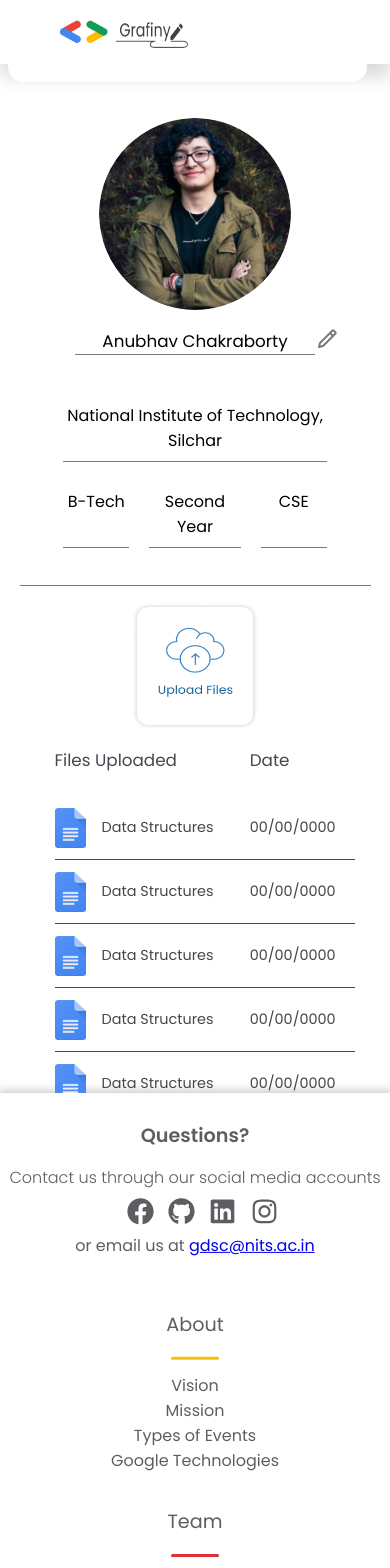
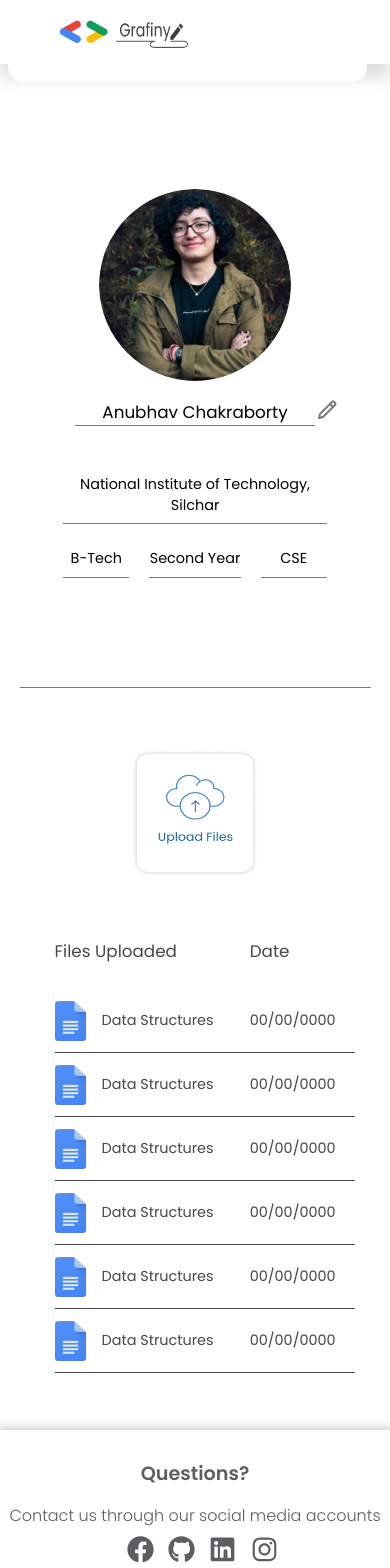
Before and after one commit to gdsc-nits-org/grafiny-client, a React (Vite) app: page /profile in a window 390 px wide. Shown: the top 1568 px of the page. Built offline with nearby package versions, Linux system fonts and the light colour scheme; some icons are missing.

Commit message:
FIX: responsiveness of profile page

```diff
--- a/src/App.jsx
+++ b/src/App.jsx
@@ -28,9 +28,9 @@ const App = () => {
         <Route path="/otp" element={<Otp />} />
         <Route path="/departments/:department/courses" element={<Courses />} />
         <Route path="/searchresults" element={<SearchResults />} />
-        <Route path="/profile" element={<Profile />} />
         <Route path="*" element={<Error />} />
         <Route path="/:insti/departments" element={<Departments />} />
+        <Route path="/profile" element={<Profile />} />
       </Routes>
       <Footer />
     </>
--- a/src/Pages/Profile/Profile.jsx
+++ b/src/Pages/Profile/Profile.jsx
@@ -50,7 +50,6 @@ const Profile = () => {
             <UploadedItem item={1} />
             <UploadedItem item={1} />
             <UploadedItem item={1} />
-            <UploadedItem item={1} />
           </div>
         </div>
       </div>
--- a/src/Pages/Profile/Profile.module.scss
+++ b/src/Pages/Profile/Profile.module.scss
@@ -2,7 +2,6 @@
   width: 100%;
   height: 120vh;
   display: flex;
-  flex-wrap: wrap;
   flex-direction: column;
   align-items: center;
   .upperpart {
@@ -111,7 +110,6 @@
       margin-left: auto;
       width: 60%;
       height: 100%;
-      flex-wrap: wrap;
       .columnheading {
         width: 87%;
         display: flex;
@@ -192,7 +190,7 @@
   }
 }
 
-@media (max-width: 500px) and (max-height: 700px) {
+@media (max-width: 540px) and (max-height: 700px) {
   .container {
     .upperpart {
       height: 60%;
@@ -208,25 +206,32 @@
     }
   }
 }
+
 @media (max-width: 480px) {
   .container {
-    overflow-y: auto;
+    height: 160vh;
     margin-top: 1em;
     .upperpart {
+      height: 45%;
       .upperright {
         .collegecontainer {
           width: 75%;
+          font-size: 0.9em;
         }
         .detailcontainer {
           width: 75%;
+          font-size: 0.9em;
         }
       }
     }
     .lowerpart {
       flex-direction: column;
+      overflow-y: hidden;
+      height: 55%;
       .lowerleft {
         width: 90%;
         margin-top: 1em;
+        height: 30%;
         .uploadimg {
           width: 8em;
           height: 8em;
@@ -234,6 +239,7 @@
       }
       .lowerright {
         width: 90%;
+        height: 70%;
         .columnheading {
           width: 95%;
         }
```
